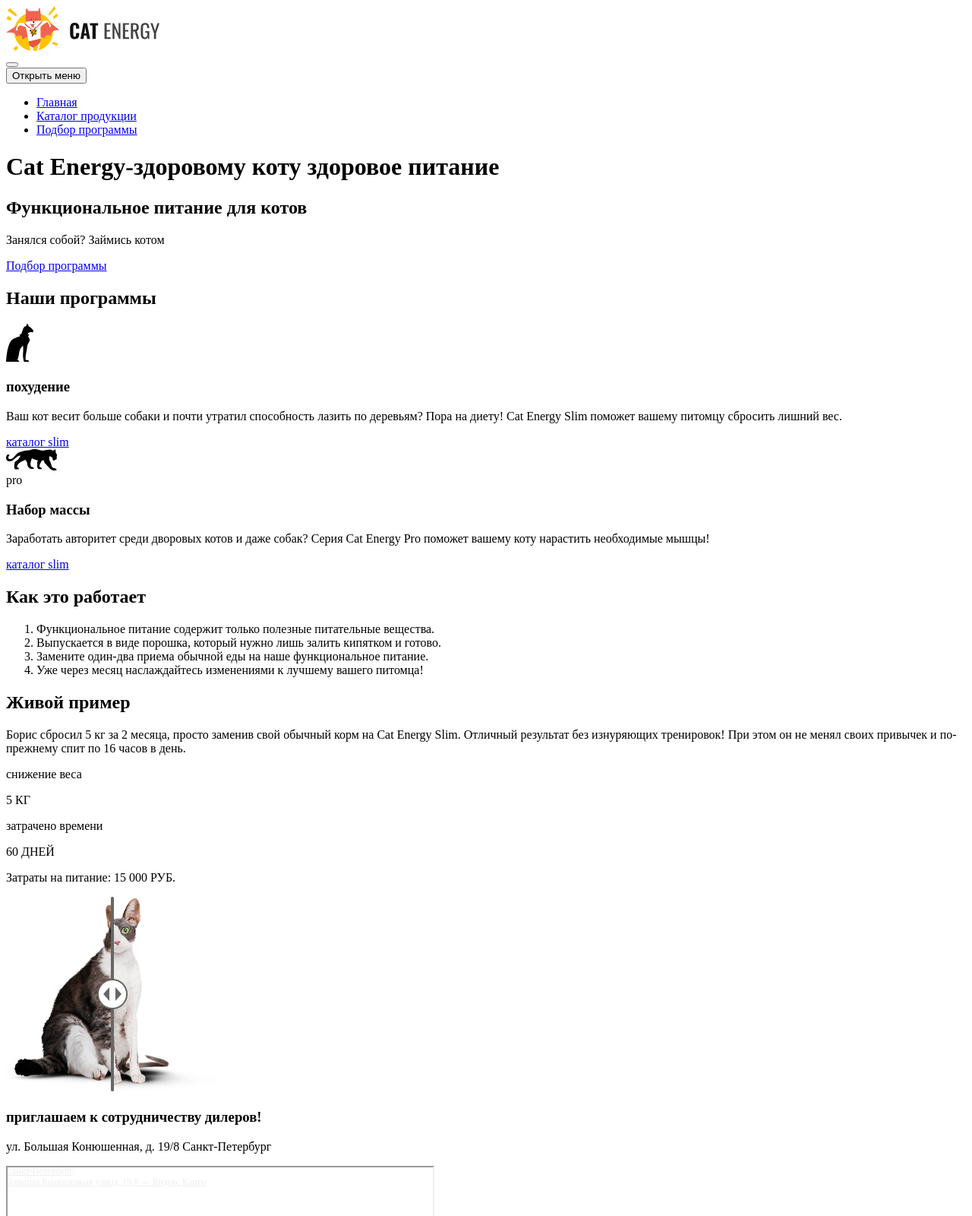
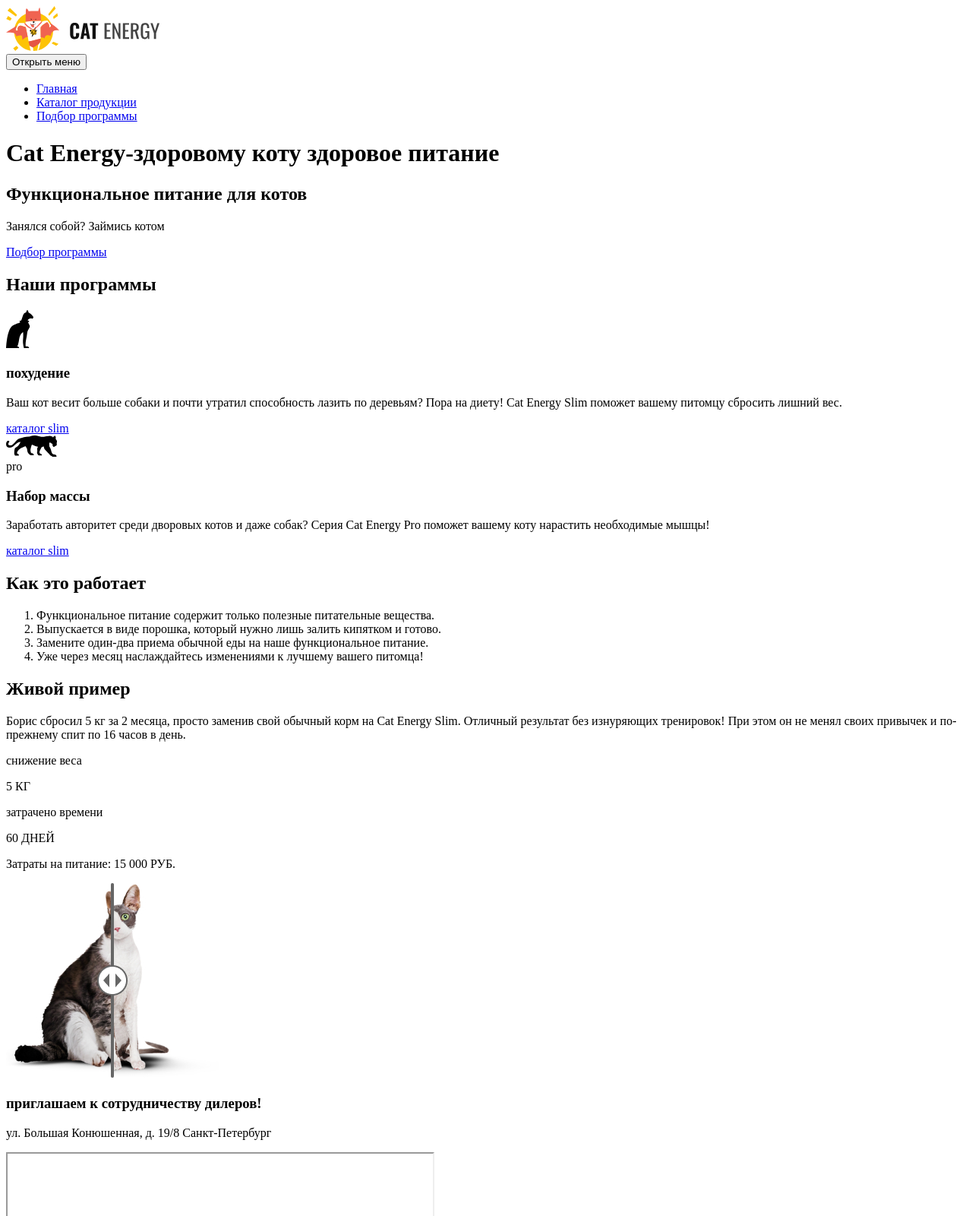
Before and after one commit to Alekzander87/cat-energy-shishkov, a plain HTML site: page source/index.html in a window 1280 px wide. Shown: the top 1600 px of the page at 76% size. Drawn offline with Linux system fonts and the light colour scheme.

Commit message:
вносит правки

```diff
--- a/source/index.html
+++ b/source/index.html
@@ -9,9 +9,6 @@
       <a class="header__logo" href="index.html">
         <img src="img/logo-desktop.svg" alt="Cat Energy">
       </a>
-      <div class="burger">
-        <button class="burger__button"></button>
-      </div>
       <nav class="nav">
         <button class="nav__toggle" type="button"><span class="visually-hidden">Открыть меню</span></button>
         <ul class="nav__list">
@@ -123,7 +120,7 @@
           <p class="contacts__address">ул. Большая Конюшенная, д. 19/8 Санкт-Петербург</p>
         </section>
         <section class="map">
-          <div style="position:relative;overflow:hidden;"><a href="https://yandex.ru/maps/2/saint-petersburg/?utm_medium=mapframe&utm_source=maps" style="color:#eee;font-size:12px;position:absolute;top:0px;">Санкт‑Петербург</a><a href="https://yandex.ru/maps/2/saint-petersburg/house/bolshaya_konyushennaya_ulitsa_19_8/Z0kYdQVjSUYAQFtjfXVyeXpgZQ==/?ll=30.323036%2C59.938631&utm_medium=mapframe&utm_source=maps&z=17.09" style="color:#eee;font-size:12px;position:absolute;top:14px;">Большая Конюшенная улица, 19/8 — Яндекс Карты</a><iframe src="https://yandex.ru/map-widget/v1/?ll=30.323036%2C59.938631&mode=search&ol=geo&ouri=ymapsbm1%3A%2F%2Fgeo%3Fdata%3DCgg1NzM5NDE4NBJh0KDQvtGB0YHQuNGPLCDQodCw0L3QutGCLdCf0LXRgtC10YDQsdGD0YDQsywg0JHQvtC70YzRiNCw0Y8g0JrQvtC90Y7RiNC10L3QvdCw0Y8g0YPQu9C40YbQsCwgMTkvOCIKDZaV8kEVKcFvQg%2C%2C&utm_source=main_stripe_big&z=17.09" width="560" height="400" frameborder="1" allowfullscreen="true" style="position:relative;"></iframe></div>
+          <iframe src="https://yandex.ru/map-widget/v1/?ll=30.323036%2C59.938631&mode=search&ol=geo&ouri=ymapsbm1%3A%2F%2Fgeo%3Fdata%3DCgg1NzM5NDE4NBJh0KDQvtGB0YHQuNGPLCDQodCw0L3QutGCLdCf0LXRgtC10YDQsdGD0YDQsywg0JHQvtC70YzRiNCw0Y8g0JrQvtC90Y7RiNC10L3QvdCw0Y8g0YPQu9C40YbQsCwgMTkvOCIKDZaV8kEVKcFvQg%2C%2C&utm_source=main_stripe_big&z=17.09" width="560" height="400" frameborder="1" allowfullscreen="true" style="position:relative;"></iframe>
         </section>
         <div class="footer__logo">
           <a class="header__logo" href="index.html">
```
Also changed, not shown: source/catalog.html (+1 -4 lines), source/form.html (+1 -4 lines).
